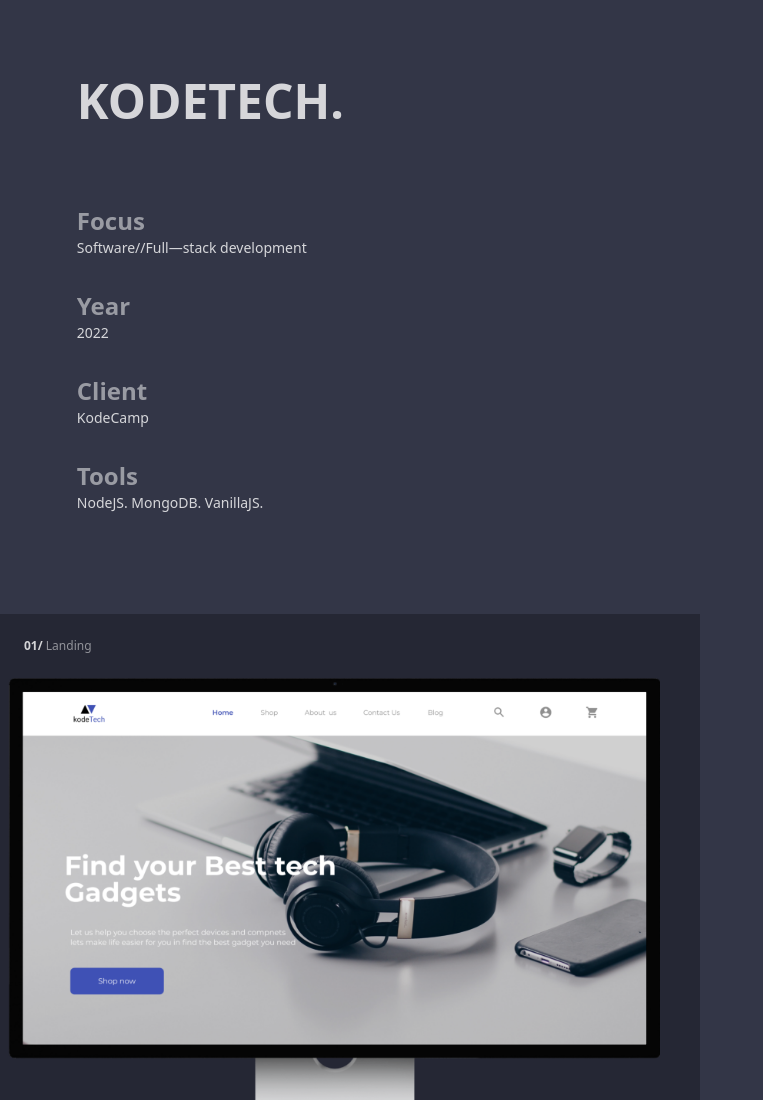
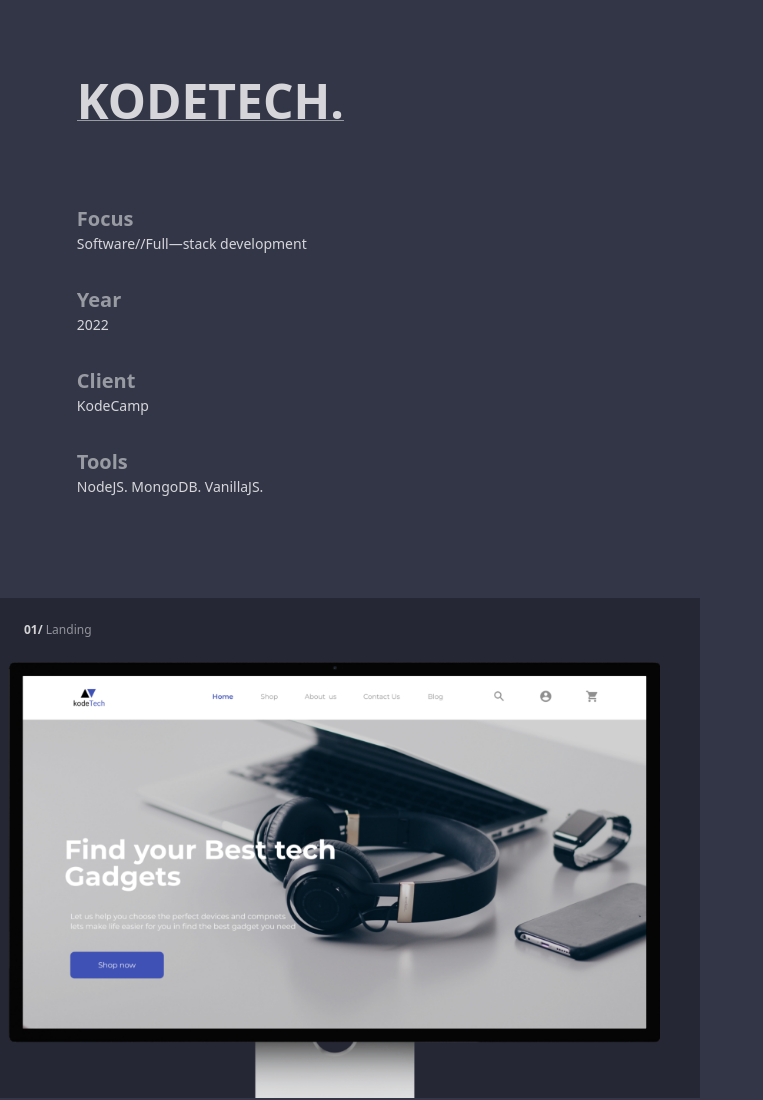
Before and after one commit to deelaurence/portfolio, a website: page kodetech.html in a window 1280 px wide. Shown: the top 1100 px of the page, without its empty margins (0-763 px from the left). Drawn offline with Linux system fonts and the light colour scheme.

Commit message:
fix font size

```diff
--- a/kodetech.html
+++ b/kodetech.html
@@ -12,20 +12,20 @@
     <section class="p-[6%] text-white bg-primaryBg w-screen">
         <nav class=" project-nav z-20 w-[88%] ">
             <div class="flex  justify-between items-center">
-                <h1 class="text-5xl project-title text-blockquote  decoration-1 decoration-blockquoteMid font-bold ">
+                <h1 class="text-5xl project-title text-blockquote underline decoration-1 decoration-blockquoteMid font-bold ">
                     KODETECH.
                 </h1>
                 <!-- <p class="border  h-8 w-8 rounded-full" >X</p> -->
                 <!-- <img src="images/Portfolioimg/Arrow web.png" class="h-6 right-0" alt="go-back"> -->
             </div>
         </nav>
-        <p class="mt-20 text-2xl text-blockquoteMid font-semibold ">Focus</p>
+        <p class="mt-20 text-xl text-blockquoteMid font-semibold ">Focus</p>
         <p class="text-[14px] text-blockquote ">Software//Full&mdash;stack development</p>
-        <p class="mt-8 text-2xl text-blockquoteMid font-semibold ">Year</p>
+        <p class="mt-8 text-xl text-blockquoteMid font-semibold ">Year</p>
         <p class="text-[14px] text-blockquote ">2022</p>
-        <p class="mt-8 text-2xl text-blockquoteMid font-semibold ">Client</p>
+        <p class="mt-8 text-xl text-blockquoteMid font-semibold ">Client</p>
         <p class="text-[14px] text-blockquote ">KodeCamp</p>
-        <p class="tools mt-8  text-2xl text-blockquoteMid font-semibold ">Tools</p>
+        <p class="tools mt-8  text-xl text-blockquoteMid font-semibold ">Tools</p>
         <p class="text-[14px] mb-6 text-blockquote ">NodeJS. MongoDB. VanillaJS.</p>
     </section>
     <section class="mb-6 project-card1 bg-primaryBg">
@@ -55,7 +55,6 @@
         <div class="flex text-[20px] text-blockquote gap-4">
             <h3 class="border flex items-center w-fit p-2 font-semibold rounded-[30px] mt-4 ">PREV <img class="grayscale-[100%] ml-4 rotate-180 h-4" src="images/Portfolioimg/right-arrow.png" alt="" srcset=""></h3>
             <h3 class="border flex items-center w-fit p-2 font-semibold rounded-[30px] mt-4 ">NEXT <img class="grayscale-[100%] ml-4  h-4" src="images/Portfolioimg/right-arrow.png" alt="" srcset=""></h3>
-
         </div>
 
     </section>
```
Also changed, not shown: css/main.css.
